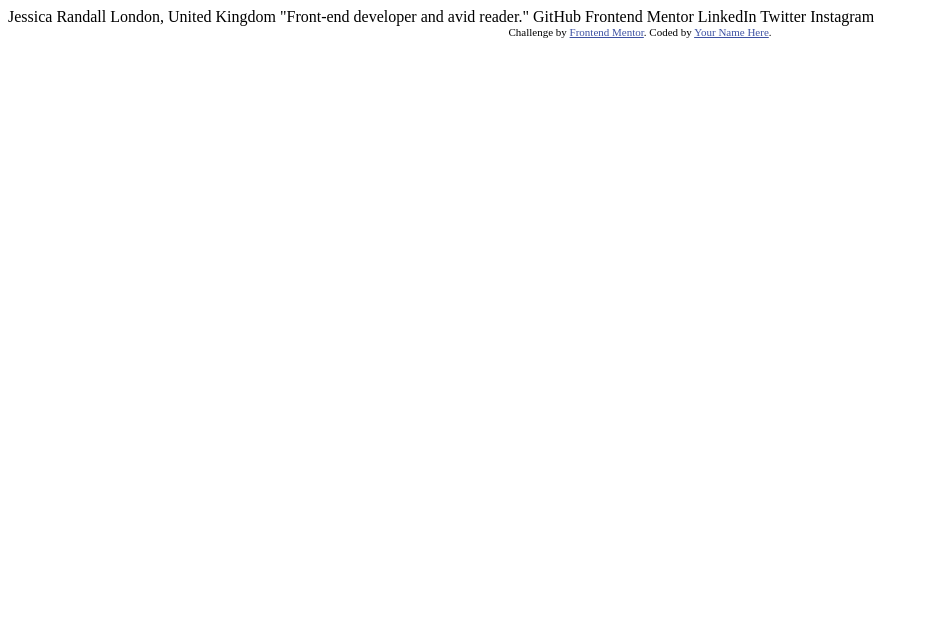
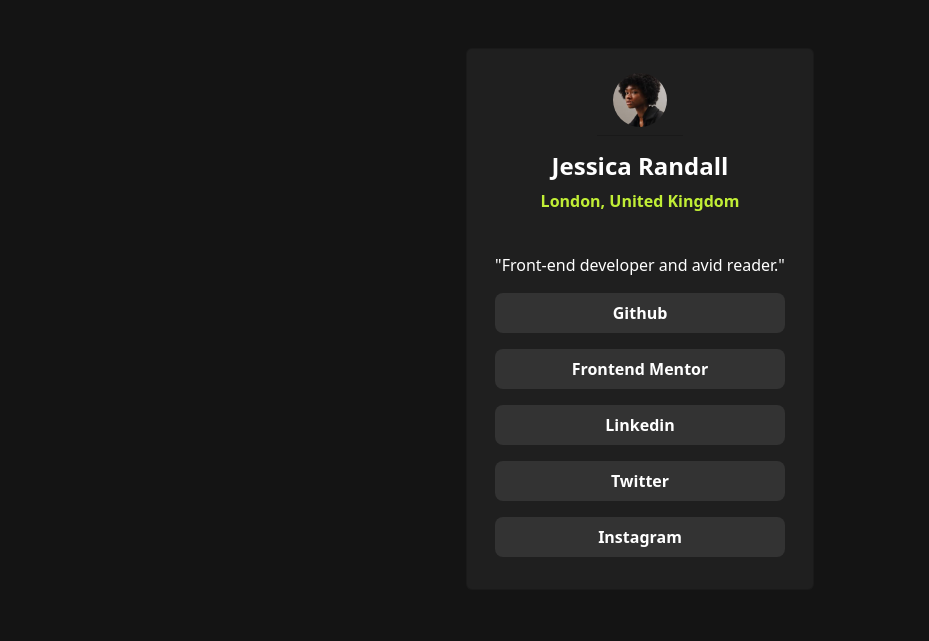
Before and after one commit to SimoneMoreWare/bootstrap-exercise-social-links-profile-main.github.io, a plain HTML site: page index.html in a window 1280 px wide. Shown: the whole page, without its empty margins (0-929 px from the left). Drawn offline with nearby package versions, Linux system fonts and the light colour scheme.

Commit message:
finish exercise

```diff
--- a/index.html
+++ b/index.html
@@ -5,30 +5,49 @@
   <meta name="viewport" content="width=device-width, initial-scale=1.0"> <!-- displays site properly based on user's device -->
 
   <link rel="icon" type="image/png" sizes="32x32" href="./assets/images/favicon-32x32.png">
+  <link href="https://cdn.jsdelivr.net/npm/bootstrap@5.3.3/dist/css/bootstrap.min.css" rel="stylesheet" integrity="sha384-QWTKZyjpPEjISv5WaRU9OFeRpok6YctnYmDr5pNlyT2bRjXh0JMhjY6hW+ALEwIH" crossorigin="anonymous">
+
+  <script>
+
+    function normalButton(element){
+      element.style.backgroundColor ="#333333";
+      element.style.color = "#FFFFFF";
+    }
+
+    function hoverButton(element){
+      element.style.backgroundColor = "#C4F82A";
+      element.style.color = "#324313";
+    }
+
+  </script>
 
   <title>Frontend Mentor | Social links profile</title>
 
-  <!-- Feel free to remove these styles or customise in your own stylesheet 👍 -->
-  <style>
-    .attribution { font-size: 11px; text-align: center; }
-    .attribution a { color: hsl(228, 45%, 44%); }
-  </style>
 </head>
-<body>
+<body style="background-color: #141414">
 
-  Jessica Randall
-  London, United Kingdom
-  "Front-end developer and avid reader."
+  <div class="container d-flex justify-content-center p-5">
+    <div class="card " style="background-color: #1F1F1F;">
+      <div class="w-25 card-header container d-flex justify-content-center pt-4"><img src="./assets/images/avatar-jessica.jpeg" class="rounded-pill card-img-top" alt="avatar"></div>
+      <div class="card-body">
+        <h4 class="card-title container d-flex justify-content-center" style="color: #FFFFFF"><strong>Jessica Randall</strong></h4>
+        <p class="container d-flex justify-content-center" style="color: #C1EE36"><strong>London, United Kingdom</strong></p>
+        <br>
+        <p class="container d-flex justify-content-center" style="color: #FFFFFF;">"Front-end developer and avid reader."</p>
 
-  GitHub
-  Frontend Mentor
-  LinkedIn
-  Twitter
-  Instagram
+        <div class="container d-flex justify-content-center list-group" style="padding: 0 12px 0 12px;">
+          <span class="rounded-3 text-center py-2 mb-3"
+          onMouseOut="normalButton(this)" onMouseOver="hoverButton(this)" style="background-color: #333333; color:#FFFFFF"><strong>Github</strong></span>
+          <span class="rounded-3 text-center py-2 mb-3" onMouseOut="normalButton(this)" onMouseOver="hoverButton(this)" style="background-color: #333333; color:#FFFFFF"><strong>Frontend Mentor</strong></span>
+          <span class="rounded-3 text-center py-2 mb-3"  onMouseOut="normalButton(this)" onMouseOver="hoverButton(this)" style="background-color: #333333; color:#FFFFFF"><strong>Linkedin</strong></span>
+          <span class="rounded-3 text-center py-2 mb-3" onMouseOut="normalButton(this)" onMouseOver="hoverButton(this)" style="background-color: #333333; color:#FFFFFF"><strong>Twitter</strong></span>
+          <span class="rounded-3 text-center py-2 mb-3" onMouseOut="normalButton(this)" onMouseOver="hoverButton(this)" style="background-color: #333333; color:#FFFFFF"><strong>Instagram</strong></span>
+        </div>
 
-  <div class="attribution">
-    Challenge by <a href="https://www.frontendmentor.io?ref=challenge" target="_blank">Frontend Mentor</a>.
-    Coded by <a href="#">Your Name Here</a>.
+      </div>
+    </div>
   </div>
+
+
 </body>
 </html>
```
